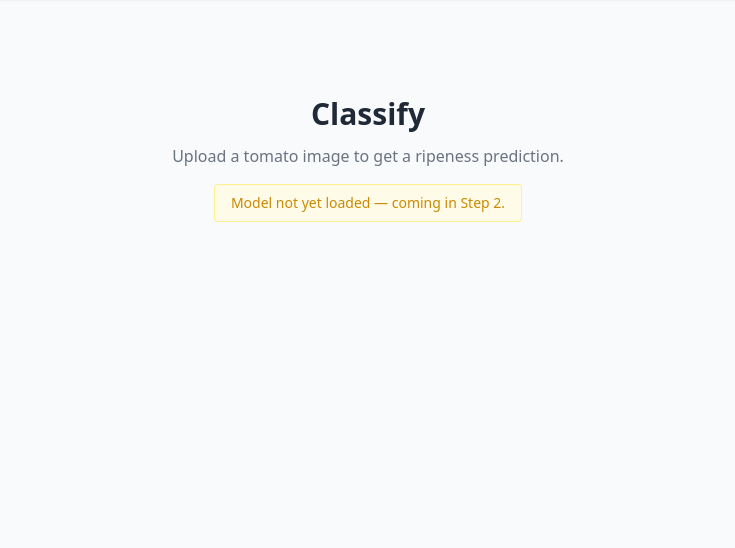
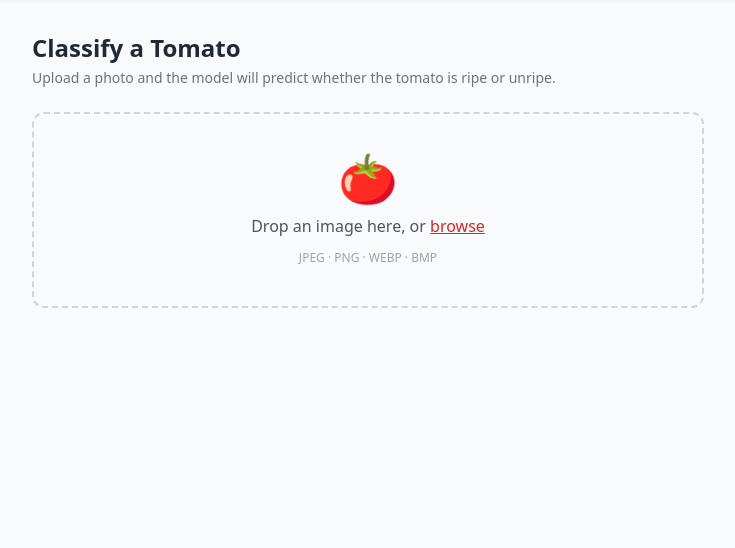
Before and after one commit to rhengtl/tomatosense, a FastAPI app: page /classify in a window 1280 px wide. Shown: the part 53-601 px from the top of the page, without its empty margins (272-1007 px from the left). Run offline with FastAPI, Linux system fonts and the light colour scheme; some libraries are stand-ins or nearby versions.

Commit message:
feat: add classify UI

```diff
--- a/frontend/templates/classify.html
+++ b/frontend/templates/classify.html
@@ -2,11 +2,111 @@
 {% block title %}Classify — TomatoSense{% endblock %}
 
 {% block content %}
-<div class="text-center py-16">
-  <h1 class="text-3xl font-bold text-gray-800 mb-3">Classify</h1>
-  <p class="text-gray-500">Upload a tomato image to get a ripeness prediction.</p>
-  <p class="mt-4 text-sm text-yellow-600 bg-yellow-50 border border-yellow-200 rounded px-4 py-2 inline-block">
-    Model not yet loaded — coming in Step 2.
-  </p>
+<div class="max-w-2xl mx-auto">
+  <h1 class="text-2xl font-bold text-gray-800 mb-1">Classify a Tomato</h1>
+  <p class="text-gray-500 text-sm mb-6">Upload a photo and the model will predict whether the tomato is ripe or unripe.</p>
+
+  <!-- ── Upload zone ─────────────────────────────────────────── -->
+  <div id="drop-zone"
+       class="relative border-2 border-dashed border-gray-300 rounded-xl p-10
+              flex flex-col items-center justify-center gap-3 cursor-pointer
+              transition-colors hover:border-red-400 hover:bg-red-50"
+       role="button" aria-label="Upload image">
+
+    <input id="file-input" type="file" accept="image/jpeg,image/png,image/webp,image/bmp"
+           class="absolute inset-0 opacity-0 cursor-pointer" />
+
+    <span class="text-5xl select-none">🍅</span>
+    <p class="text-gray-600 font-medium">Drop an image here, or <span class="text-red-600 underline">browse</span></p>
+    <p class="text-xs text-gray-400">JPEG · PNG · WEBP · BMP</p>
+  </div>
+
+  <!-- ── Preview + classify ──────────────────────────────────── -->
+  <div id="preview-section" class="hidden mt-6 flex flex-col items-center gap-4">
+    <div class="relative">
+      <img id="preview-img" src="" alt="Preview"
+           class="w-48 h-48 object-cover rounded-xl shadow-md border-4 border-gray-200" />
+      <button id="remove-btn" title="Remove"
+              class="absolute -top-2 -right-2 bg-white border border-gray-200 rounded-full
+                     w-6 h-6 flex items-center justify-center text-gray-400
+                     hover:text-red-500 hover:border-red-400 transition-colors text-sm leading-none">
+        ✕
+      </button>
+    </div>
+    <p id="file-name" class="text-xs text-gray-400 truncate max-w-xs"></p>
+    <button id="classify-btn"
+            class="bg-red-600 text-white px-8 py-2.5 rounded-lg font-semibold
+                   hover:bg-red-700 active:scale-95 transition-all disabled:opacity-50">
+      Classify
+    </button>
+  </div>
+
+  <!-- ── Loading spinner ─────────────────────────────────────── -->
+  <div id="loading" class="hidden mt-8 flex flex-col items-center gap-3 text-gray-500">
+    <svg class="animate-spin h-8 w-8 text-red-500" xmlns="http://www.w3.org/2000/svg" fill="none" viewBox="0 0 24 24">
+      <circle class="opacity-25" cx="12" cy="12" r="10" stroke="currentColor" stroke-width="4"></circle>
+      <path class="opacity-75" fill="currentColor" d="M4 12a8 8 0 018-8v8H4z"></path>
+    </svg>
+    <p class="text-sm">Analysing image…</p>
+  </div>
+
+  <!-- ── Result card ─────────────────────────────────────────── -->
+  <div id="result-card" class="hidden mt-6 bg-white rounded-xl shadow border border-gray-100 overflow-hidden">
+    <div id="result-header" class="px-6 py-4 flex items-center justify-between">
+      <div>
+        <p class="text-xs uppercase tracking-widest font-semibold text-white/80 mb-1">Prediction</p>
+        <p id="result-label" class="text-3xl font-bold text-white"></p>
+      </div>
+      <div class="text-right">
+        <p class="text-xs uppercase tracking-widest font-semibold text-white/80 mb-1">Confidence</p>
+        <p id="result-confidence" class="text-3xl font-bold text-white"></p>
+      </div>
+    </div>
+
+    <div class="px-6 py-4 bg-gray-50 space-y-3">
+      <!-- Ripe bar -->
+      <div>
+        <div class="flex justify-between text-xs text-gray-500 mb-1">
+          <span>Ripe</span>
+          <span id="prob-ripe-pct"></span>
+        </div>
+        <div class="w-full bg-gray-200 rounded-full h-2">
+          <div id="prob-ripe-bar" class="bg-red-500 h-2 rounded-full transition-all duration-500" style="width:0%"></div>
+        </div>
+      </div>
+      <!-- Unripe bar -->
+      <div>
+        <div class="flex justify-between text-xs text-gray-500 mb-1">
+          <span>Unripe</span>
+          <span id="prob-unripe-pct"></span>
+        </div>
+        <div class="w-full bg-gray-200 rounded-full h-2">
+          <div id="prob-unripe-bar" class="bg-green-500 h-2 rounded-full transition-all duration-500" style="width:0%"></div>
+        </div>
+      </div>
+    </div>
+
+    <div class="px-6 py-3 bg-white border-t border-gray-100 flex justify-end">
+      <button id="reset-btn"
+              class="text-sm text-gray-500 hover:text-red-600 font-medium transition-colors">
+        ← Classify another
+      </button>
+    </div>
+  </div>
+
+  <!-- ── Error message ───────────────────────────────────────── -->
+  <div id="error-box"
+       class="hidden mt-6 bg-red-50 border border-red-200 rounded-xl px-5 py-4 flex items-start gap-3">
+    <span class="text-red-400 text-lg mt-0.5">⚠</span>
+    <div>
+      <p class="font-semibold text-red-700 text-sm">Something went wrong</p>
+      <p id="error-msg" class="text-red-600 text-sm mt-0.5"></p>
+      <button id="error-reset-btn" class="mt-2 text-xs text-red-500 underline hover:text-red-700">Try again</button>
+    </div>
+  </div>
 </div>
 {% endblock %}
+
+{% block scripts %}
+<script src="/static/js/classify.js"></script>
+{% endblock %}
```
